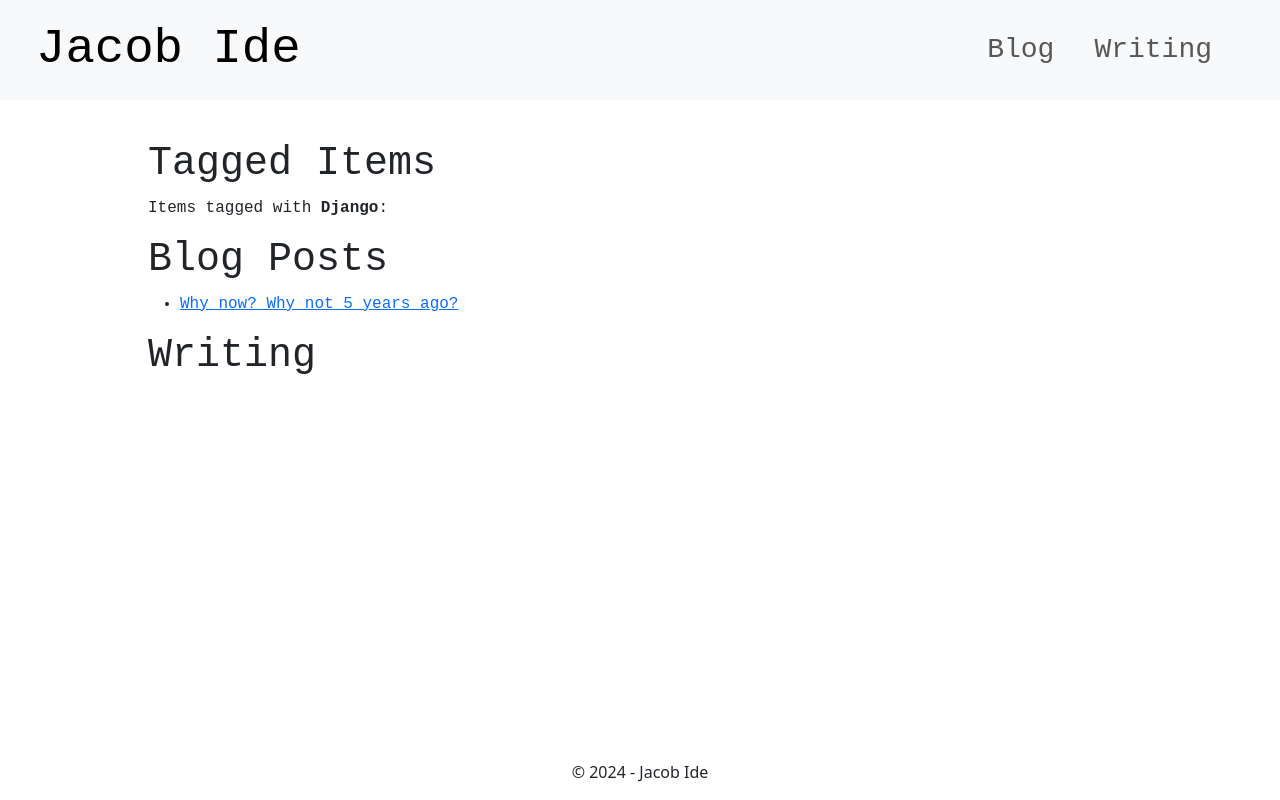
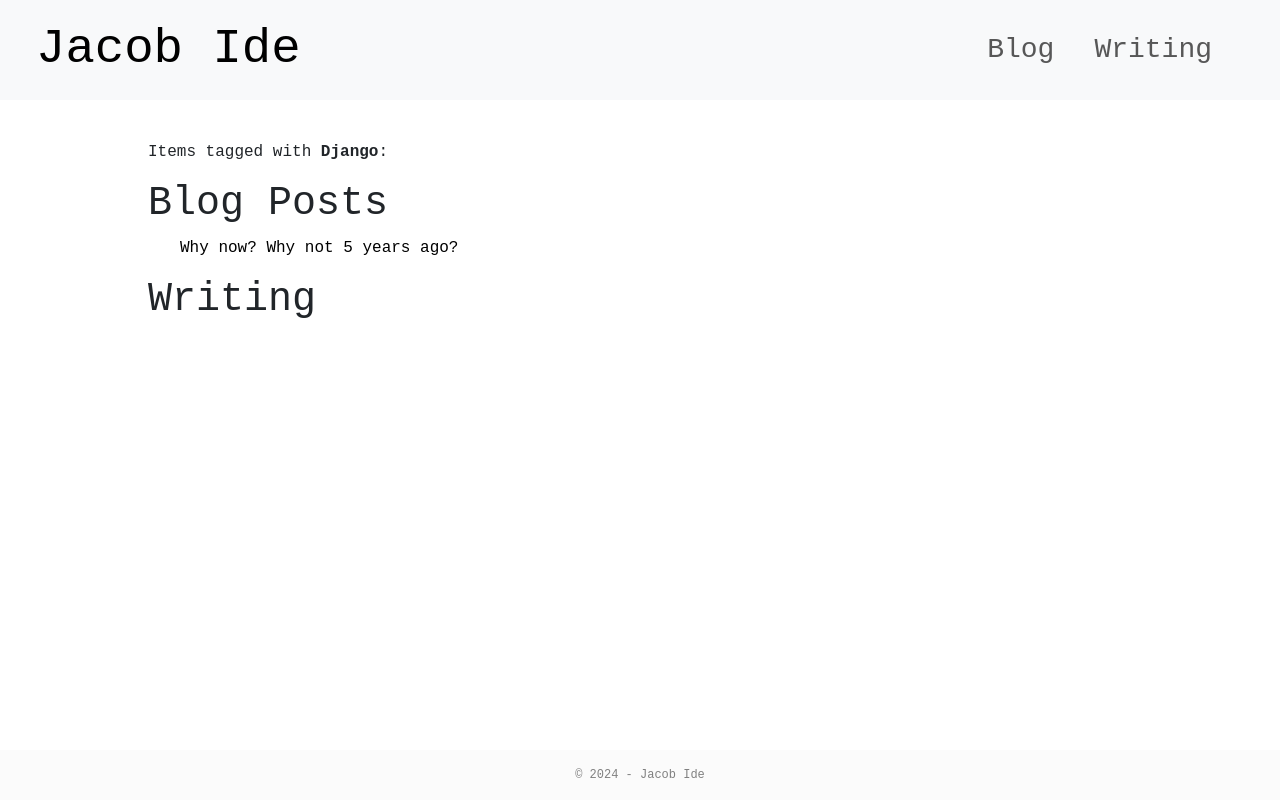
Before and after one commit to ihavemadefire/jacobs_tech_blog, a Django app: page /tag/django/ in a window 1280 px wide. Run offline with Django 4.2, Linux system fonts and the light colour scheme; data comes from the database, SQL or seed files in the repository; data that the repository does not hold is empty; some libraries are stand-ins or nearby versions.

Commit message:
Minor changes to complete functionality

```diff
--- a/static/css/main.css
+++ b/static/css/main.css
@@ -14,7 +14,11 @@
     width: 80%;
     font-family: 'Courier New', Courier, monospace;
 }
- /* home page */
+
+a {
+    text-decoration: none;
+}
+/* home page */
 
 .home-main-image {
     width: 100%;
@@ -59,6 +63,9 @@
     font-size: 1em;
     font-weight: 200;
 }
+.tag a {
+    text-decoration: none;
+}
 /* post.css */
 .post-text-container {
     margin-top: 20px;
@@ -89,6 +96,26 @@
     text-align: justify;
 }
 
+
+.footer {
+    display: flex;
+    flex-direction: row;
+    align-items: center;
+    justify-content: center;
+    text-align: center;
+    font-size: 0.75em;
+    font-weight: 200;
+    color: gray;
+    background-color: rgb(251,251,251);
+}
+.footer p {
+    margin:1rem;
+    font-family: 'Courier New', Courier, monospace;
+
+}
+/* media queries */
+
+
 @media screen and (max-width: 768px) {
     .post-text-container {
         max-width: 100%;
--- a/templates/_base.html
+++ b/templates/_base.html
@@ -30,8 +30,8 @@
       <div class="main-container">
         {% block content %}{% endblock %}
       </div>
-      <div class="footer fixed-bottom text-center">
-		<p>© <span id="yearFooter">xxxx</span> - Jacob Ide</p>
+      <div class="footer fixed-bottom text-center align-center">
+		<p class="footer-text">© <span id="yearFooter">xxxx</span> - Jacob Ide</p>
     </div>
     <script>var d = new Date();
         document.getElementById("yearFooter").innerHTML = d.getFullYear();
--- a/templates/post.html
+++ b/templates/post.html
@@ -10,7 +10,7 @@
         <p class="body-text">{{ post.body | safe}}</p>
         <div class="tag-container">
             {% for tag in post.tags.all %}
-                <p class="tag">{{ tag.name }}</p>
+                <a href="{% url 'tag_list' tag.slug %}"><p class="tag">{{ tag.name }}</p></a>
             {% endfor %}
         </div>
     </div>
--- a/templates/posts.html
+++ b/templates/posts.html
@@ -7,7 +7,7 @@
     <p class="published-date">{{ post.published_date }}</p>
     <div class="tag-container">
         {% for tag in post.tags.all %}
-            <p class="tag">{{ tag.name }}</p>
+            <a href="{% url 'tag_list' tag.slug %}"><p class="tag">{{ tag.name }}</p></a>
         {% endfor %}
     </div>
     {% endfor %}
--- a/templates/tagged_items.html
+++ b/templates/tagged_items.html
@@ -2,17 +2,16 @@
 {% load static %}
 {% block title %}Tagged Items{% endblock %}
 {% block content %}
-    <h1>Tagged Items</h1>
     <p>Items tagged with <strong>{{ object }}</strong>:</p>
     <h1>Blog Posts</h1>
     <ul>
         {% for item in post %}
-            <li><a href="{% url 'post_detail' item.slug %}">{{ item.title }}</a></li>
+            <a class="post-link" href="{% url 'post_detail' item.slug %}">{{ item.title }}</a>
         {% endfor %}
     </ul>
     <h1>Writing</h1>
     <ul>
         {% for item in writing %}
-            <li><a href="{% url 'writing_detail' item.slug %}">{{ item.title }}</a></li>
+            <a href="{% url 'writing_detail' item.slug %}">{{ item.title }}</a>
         {% endfor %}
 {% endblock %}
```
